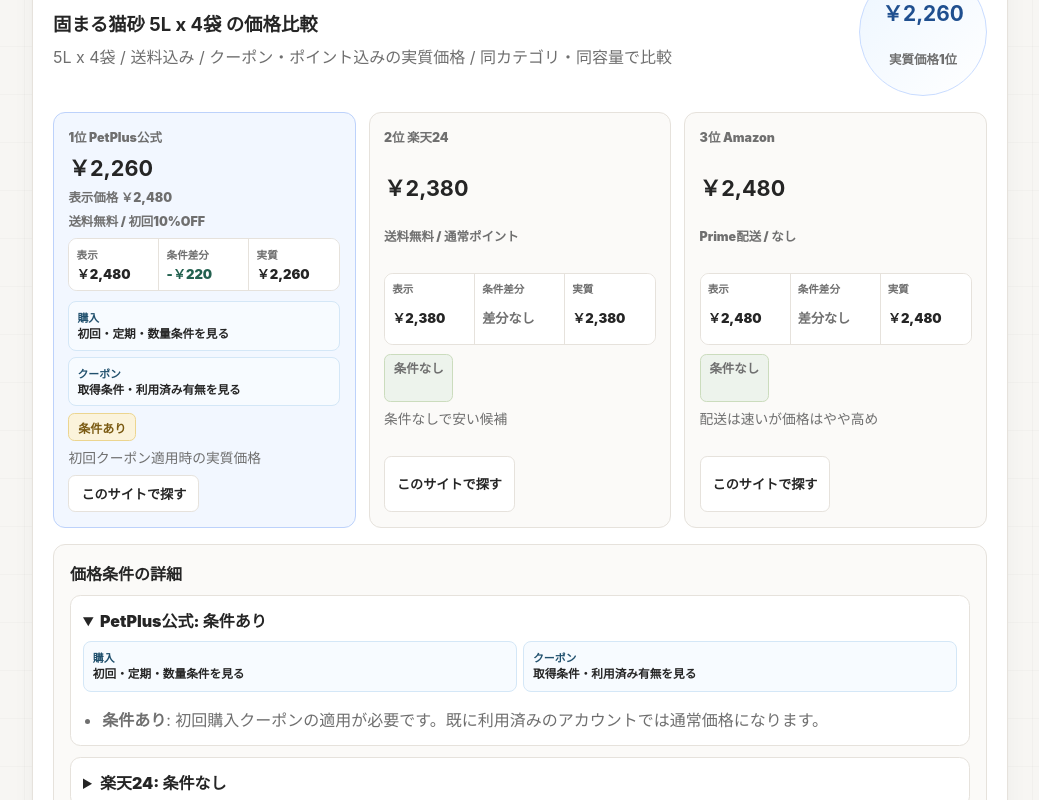
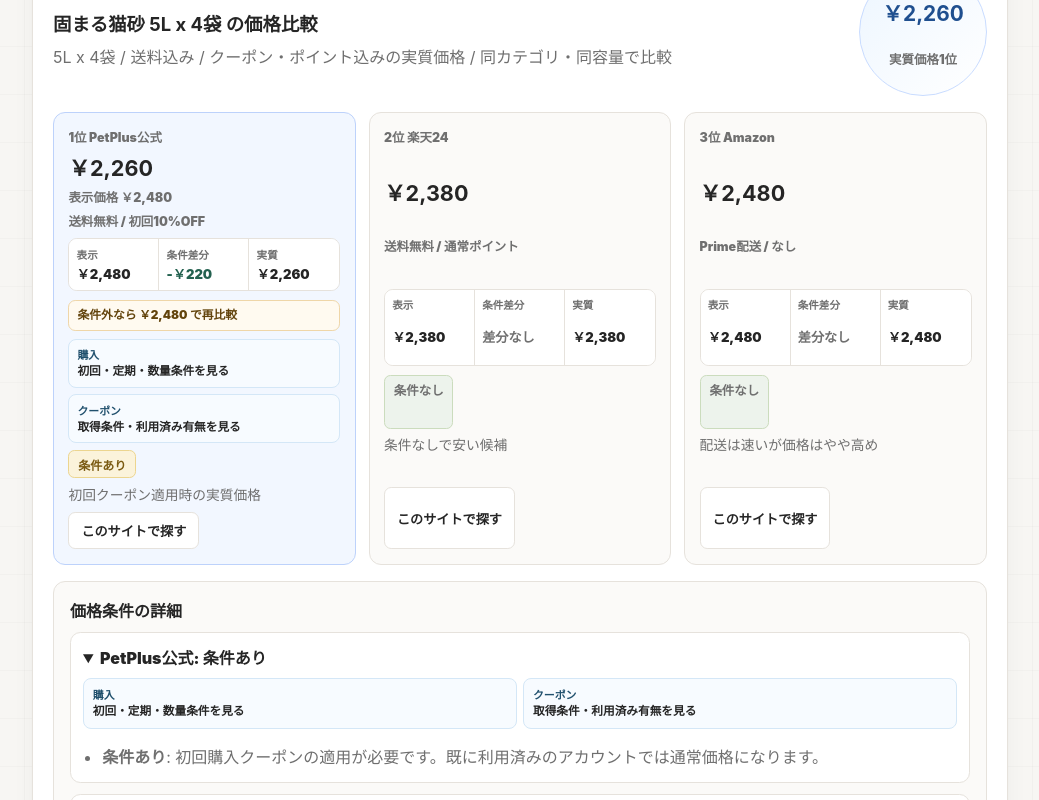
Before and after one commit to TMluku/Home-stack, a Next.js app: page / in a window 1280 px wide. Shown: the part 5041-5841 px from the top of the page, without its empty margins (120-1159 px from the left). Built offline with nearby package versions, Linux system fonts and the light colour scheme.

Commit message:
Show comparison fallback prices

```diff
--- a/src/app/globals.css
+++ b/src/app/globals.css
@@ -1688,6 +1688,19 @@ h3 {
   color: var(--muted);
 }
 
+.comparison-recompare {
+  background: #fffaf0;
+  border: 1px solid #efd6a8;
+  border-radius: 0.45rem;
+  color: #62430b;
+  font-size: 0.74rem;
+  font-weight: 900;
+  line-height: 1.35;
+  min-width: 0;
+  padding: 0.42rem 0.5rem;
+  overflow-wrap: anywhere;
+}
+
 .condition-summary {
   display: grid;
   gap: 0.4rem;
--- a/src/components/HomeStackApp.tsx
+++ b/src/components/HomeStackApp.tsx
@@ -1888,6 +1888,11 @@ function PriceComparisonPanel({
                 {competitor.shipping} / {competitor.points}
               </small>
               <ComparisonPriceBreakdown competitor={competitor} />
+              {competitor.conditions.length > 0 ? (
+                <div className="comparison-recompare" role="note" aria-label={`${competitor.retailer}の条件不成立時価格`}>
+                  条件外なら {yenFormatter.format(competitor.listPrice)} で再比較
+                </div>
+              ) : null}
               {conditionSummaryItems.length > 0 ? <ConditionSummaryList items={conditionSummaryItems} compact /> : null}
               {competitor.conditions.length > 0 ? (
                 <a className="condition-banner" href={`#conditions-${offer.id}`}>
```
Also changed, not shown: 2 other files (tests, documents, lock files or other folders).
